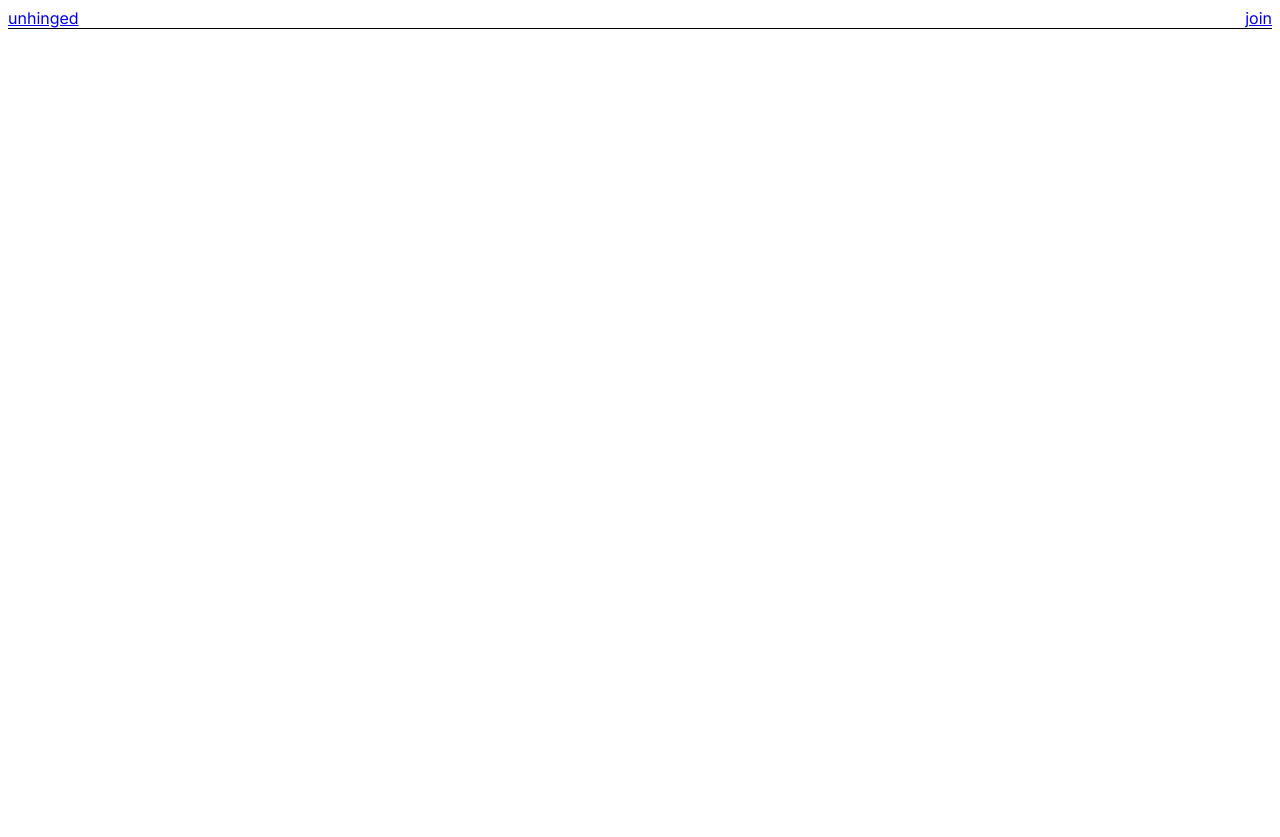
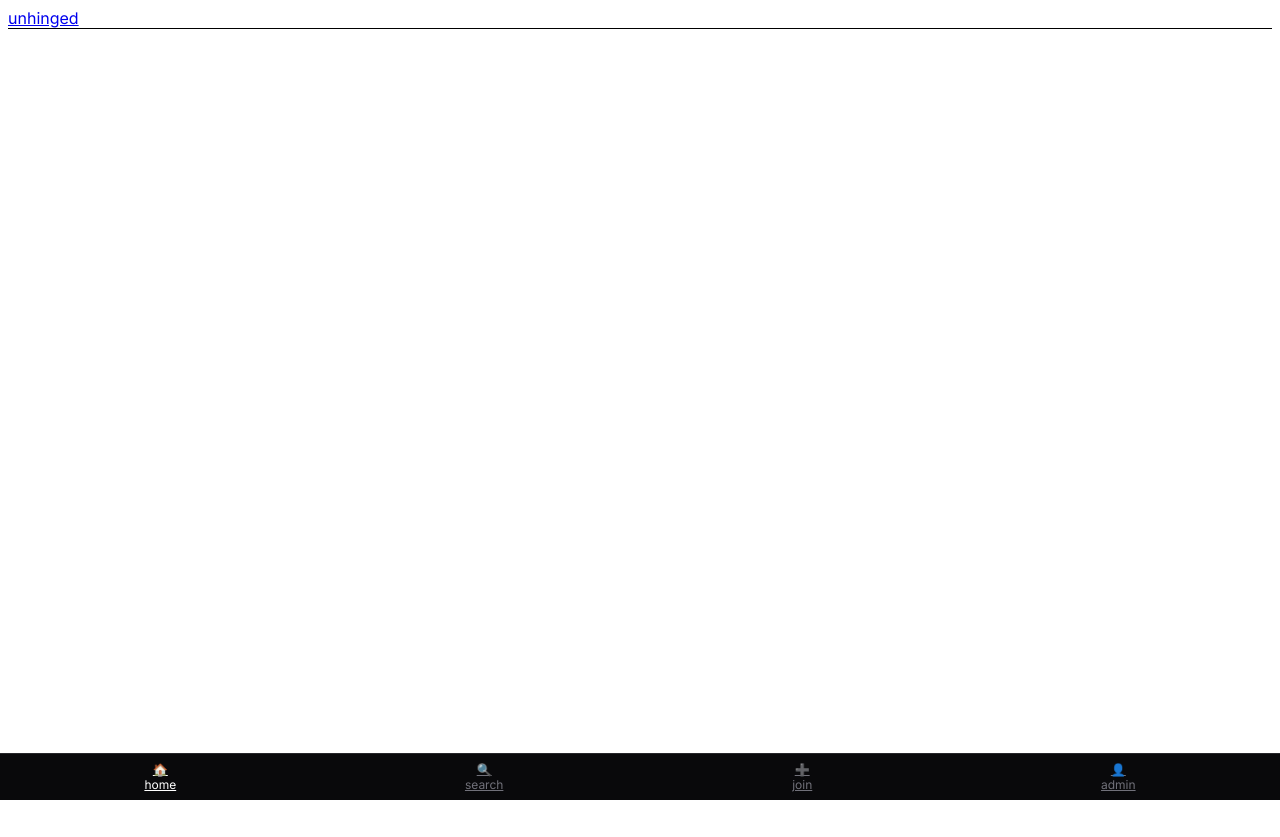
Before and after one commit to AhmedL16/unhinged, a Next.js app: page / in a window 1280 px wide. Built offline with nearby package versions, Linux system fonts and the light colour scheme; no server answers; the database is empty.

Commit message:
bottom navigation working

```diff
--- /dev/null
+++ b/app/components/BottomNav.js
@@ -0,0 +1,37 @@
+'use client'
+
+import Link from 'next/link'
+
+export default function BottomNav() {
+  return (
+    <nav style={{
+      position: 'fixed',
+      bottom: 0,
+      left: 0,
+      right: 0,
+      backgroundColor: '#09090b',
+      borderTop: '1px solid #27272a',
+      zIndex: 9999,
+      display: 'flex',
+      justifyContent: 'space-around',
+      padding: '8px 0'
+    }}>
+      <Link href="/" style={{color: 'white', textAlign: 'center', fontSize: 12}}>
+        <div>🏠</div>
+        <div>home</div>
+      </Link>
+      <Link href="/search" style={{color: '#71717a', textAlign: 'center', fontSize: 12}}>
+        <div>🔍</div>
+        <div>search</div>
+      </Link>
+      <Link href="/join" style={{color: '#71717a', textAlign: 'center', fontSize: 12}}>
+        <div>➕</div>
+        <div>join</div>
+      </Link>
+      <Link href="/admin" style={{color: '#71717a', textAlign: 'center', fontSize: 12}}>
+        <div>👤</div>
+        <div>admin</div>
+      </Link>
+    </nav>
+  )
+}
--- a/app/components/nav.js
+++ b/app/components/nav.js
@@ -1,17 +1,13 @@
+'use client'
+
 import Link from 'next/link'
 
 export default function Nav() {
   return (
-    <nav className="w-full px-4 py-4 flex items-center justify-between border-b border-zinc-800 bg-zinc-950">
-      <Link href="/" className="text-white font-bold text-lg tracking-tight">
+    <header className="w-full px-4 py-3 flex items-center border-b border-zinc-800 bg-zinc-950 sticky top-0 z-50">
+      <Link href="/" className="text-white font-bold text-xl tracking-tight">
         unhinged
       </Link>
-      <Link
-        href="/join"
-        className="px-4 py-1.5 bg-white text-black text-sm font-semibold rounded-full hover:bg-zinc-200 transition-colors"
-      >
-        join
-      </Link>
-    </nav>
+    </header>
   )
 }
--- a/app/layout.js
+++ b/app/layout.js
@@ -1,6 +1,7 @@
 import { Inter } from 'next/font/google'
 import './globals.css'
 import Nav from './components/nav'
+import BottomNav from './components/BottomNav'
 
 const inter = Inter({ subsets: ['latin'] })
 
@@ -12,9 +13,12 @@ export const metadata = {
 export default function RootLayout({ children }) {
   return (
     <html lang="en">
-      <body className={inter.className}>
+      <body className={inter.className + ' bg-zinc-950'}>
         <Nav />
-        {children}
+        <div className="pb-20">
+          {children}
+        </div>
+        <BottomNav />
       </body>
     </html>
   )
```
